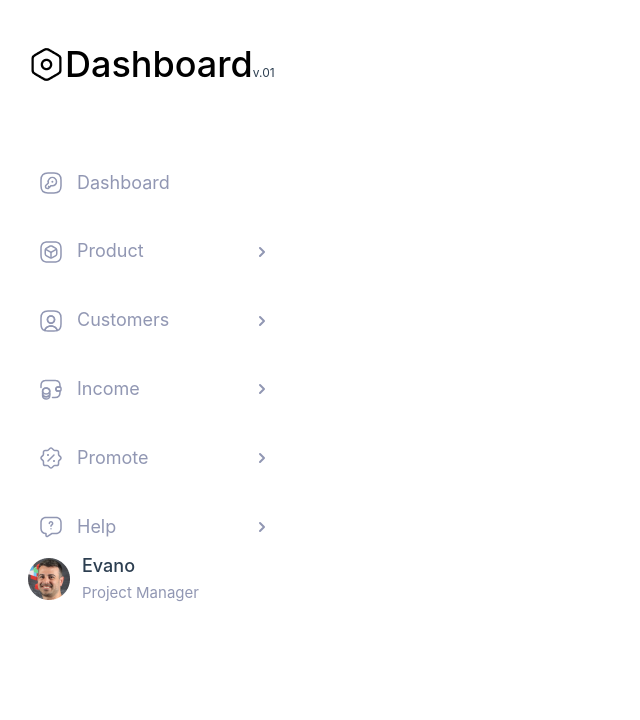
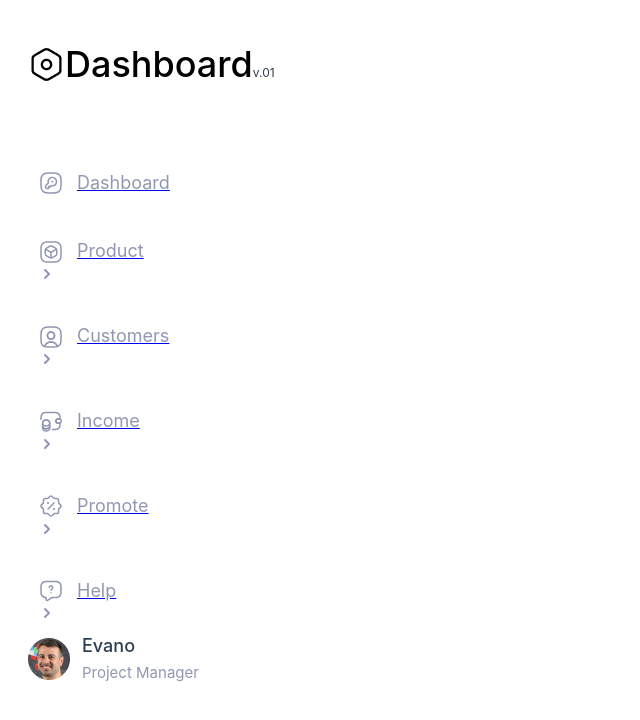
Before and after one commit to 1992Maksym/Dashboard, a Vue app: page / in a window 1280 px wide. Shown: the top 720 px of the page, without its empty margins (0-640 px from the left). Built offline with nearby package versions, Linux system fonts and the light colour scheme.

Commit message:
add router links

```diff
--- a/src/App.vue
+++ b/src/App.vue
@@ -1,6 +1,11 @@
 <template>
   <div>
     <app-sidebar></app-sidebar>
+    <div class="container">
+      <div class="main">
+        <router-view></router-view>
+      </div>
+    </div>
   </div>
 </template>
 
--- a/src/views/Sidebar.vue
+++ b/src/views/Sidebar.vue
@@ -17,6 +17,7 @@ name: "Sidebar"
         </div>
         <ul class="menu">
           <li class="menu-item">
+            <router-link to="">
               <div class="menu-item__wrap">
                 <div class="menu-item__icon">
                   <svg width="24" height="24" viewBox="0 0 24 24" fill="none" xmlns="http://www.w3.org/2000/svg">
@@ -29,8 +30,10 @@ name: "Sidebar"
                 <div class="menu-item__text">Dashboard</div>
               </div>
               <div class="menu-item__arrow"></div>
+            </router-link>
           </li>
           <li class="menu-item">
+            <router-link to="">
               <div class="menu-item__wrap">
                 <div class="menu-item__icon">
                   <svg width="24" height="24" viewBox="0 0 24 24" fill="none" xmlns="http://www.w3.org/2000/svg">
@@ -47,8 +50,10 @@ name: "Sidebar"
                   <path d="M6 12L10 8L6 4" stroke="#9197B3" stroke-width="2" stroke-linecap="round" stroke-linejoin="round"/>
                 </svg>
               </div>
+            </router-link>
           </li>
           <li class="menu-item">
+            <router-link to="">
               <div class="menu-item__wrap">
                 <div class="menu-item__icon">
                   <svg width="24" height="24" viewBox="0 0 24 24" fill="none" xmlns="http://www.w3.org/2000/svg">
@@ -64,8 +69,10 @@ name: "Sidebar"
                   <path d="M6 12L10 8L6 4" stroke="#9197B3" stroke-width="2" stroke-linecap="round" stroke-linejoin="round"/>
                 </svg>
               </div>
+            </router-link>
           </li>
           <li class="menu-item">
+            <router-link to="">
               <div class="menu-item__wrap">
                 <div class="menu-item__icon">
                   <svg width="24" height="24" viewBox="0 0 24 24" fill="none" xmlns="http://www.w3.org/2000/svg">
@@ -83,8 +90,10 @@ name: "Sidebar"
                   <path d="M6 12L10 8L6 4" stroke="#9197B3" stroke-width="2" stroke-linecap="round" stroke-linejoin="round"/>
                 </svg>
               </div>
+            </router-link>
           </li>
           <li class="menu-item">
+            <router-link to="">
               <div class="menu-item__wrap">
                 <div class="menu-item__icon">
                   <svg width="24" height="24" viewBox="0 0 24 24" fill="none" xmlns="http://www.w3.org/2000/svg">
@@ -101,8 +110,10 @@ name: "Sidebar"
                   <path d="M6 12L10 8L6 4" stroke="#9197B3" stroke-width="2" stroke-linecap="round" stroke-linejoin="round"/>
                 </svg>
               </div>
+            </router-link>
           </li>
           <li class="menu-item">
+            <router-link to="">
               <div class="menu-item__wrap">
                 <div class="menu-item__icon">
                   <svg width="24" height="24" viewBox="0 0 24 24" fill="none" xmlns="http://www.w3.org/2000/svg">
@@ -118,6 +129,7 @@ name: "Sidebar"
                   <path d="M6 12L10 8L6 4" stroke="#9197B3" stroke-width="2" stroke-linecap="round" stroke-linejoin="round"/>
                 </svg>
               </div>
+            </router-link>
           </li>
         </ul>
       </div>
```
Lines whose indentation alone changed are shown as unchanged.
